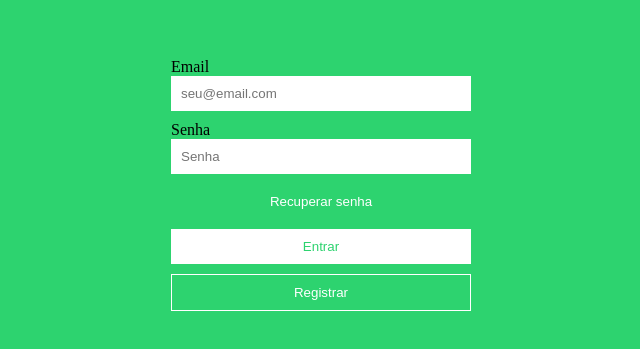
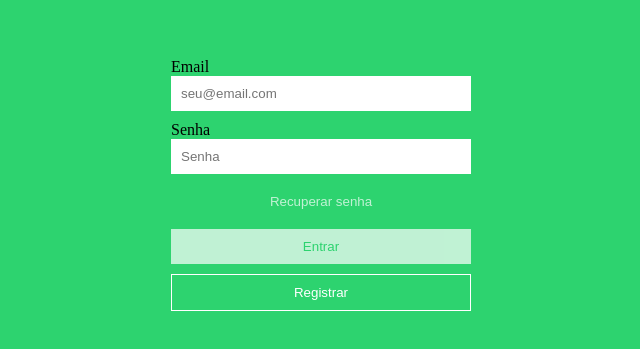
Before and after one commit to fmacedosantos/nodejs-firebase, a website: page docs/index.html in a window 1280 px wide. Shown: the part 219-568 px from the top of the page, without its empty margins (319-959 px from the left). Drawn offline with Linux system fonts and the light colour scheme; files that its build step writes are made by us from their sources.

Commit message:
Dando recompensas visuais ao usuários

```diff
--- a/front-end/index.css
+++ b/docs/index.css
@@ -28,6 +28,10 @@ button:active {
     opacity: 0.8;
 }
 
+button:disabled {
+    opacity: 0.7;
+}
+
 .clear {
     background-color: transparent;
     border: none;
```
